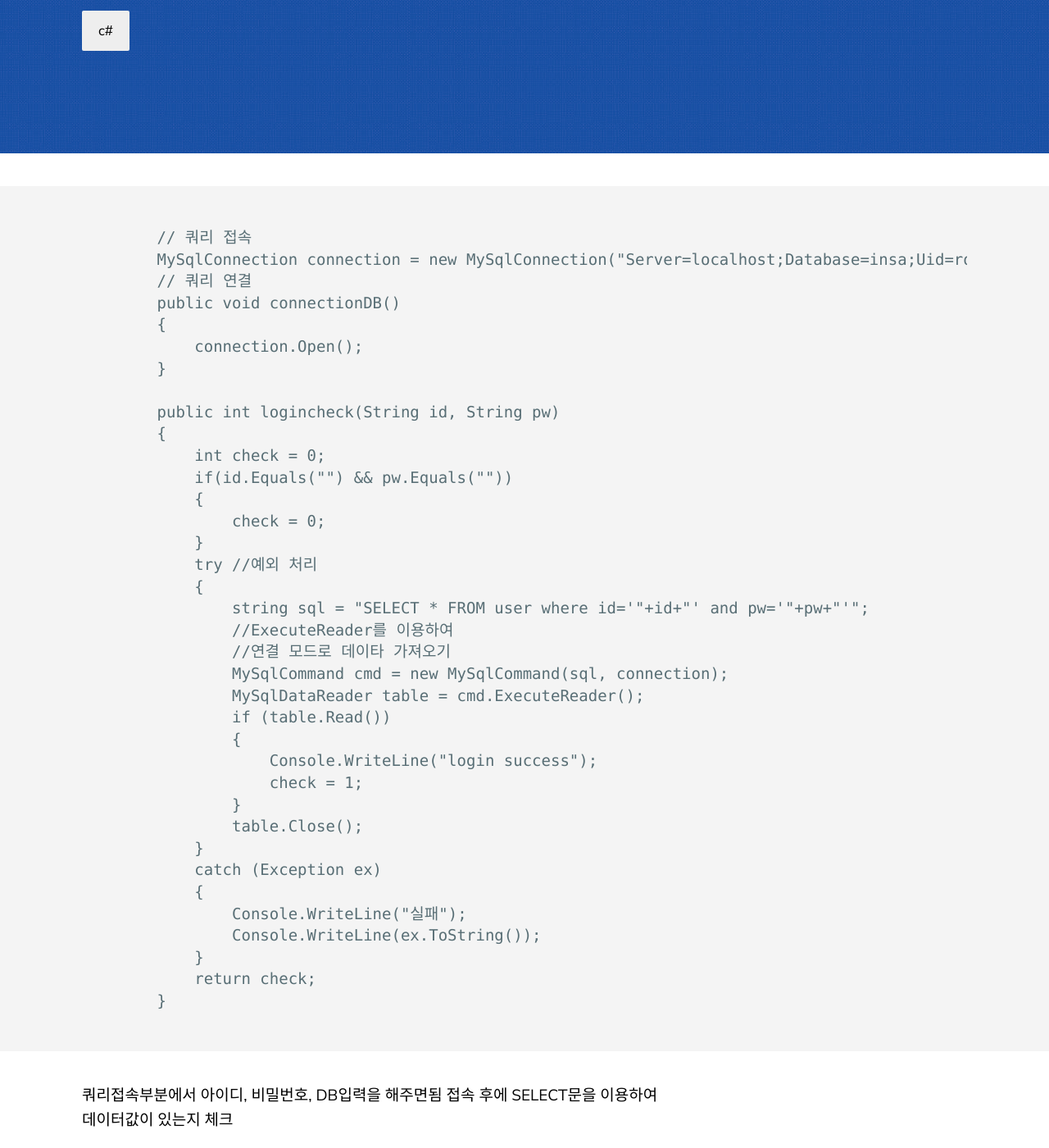
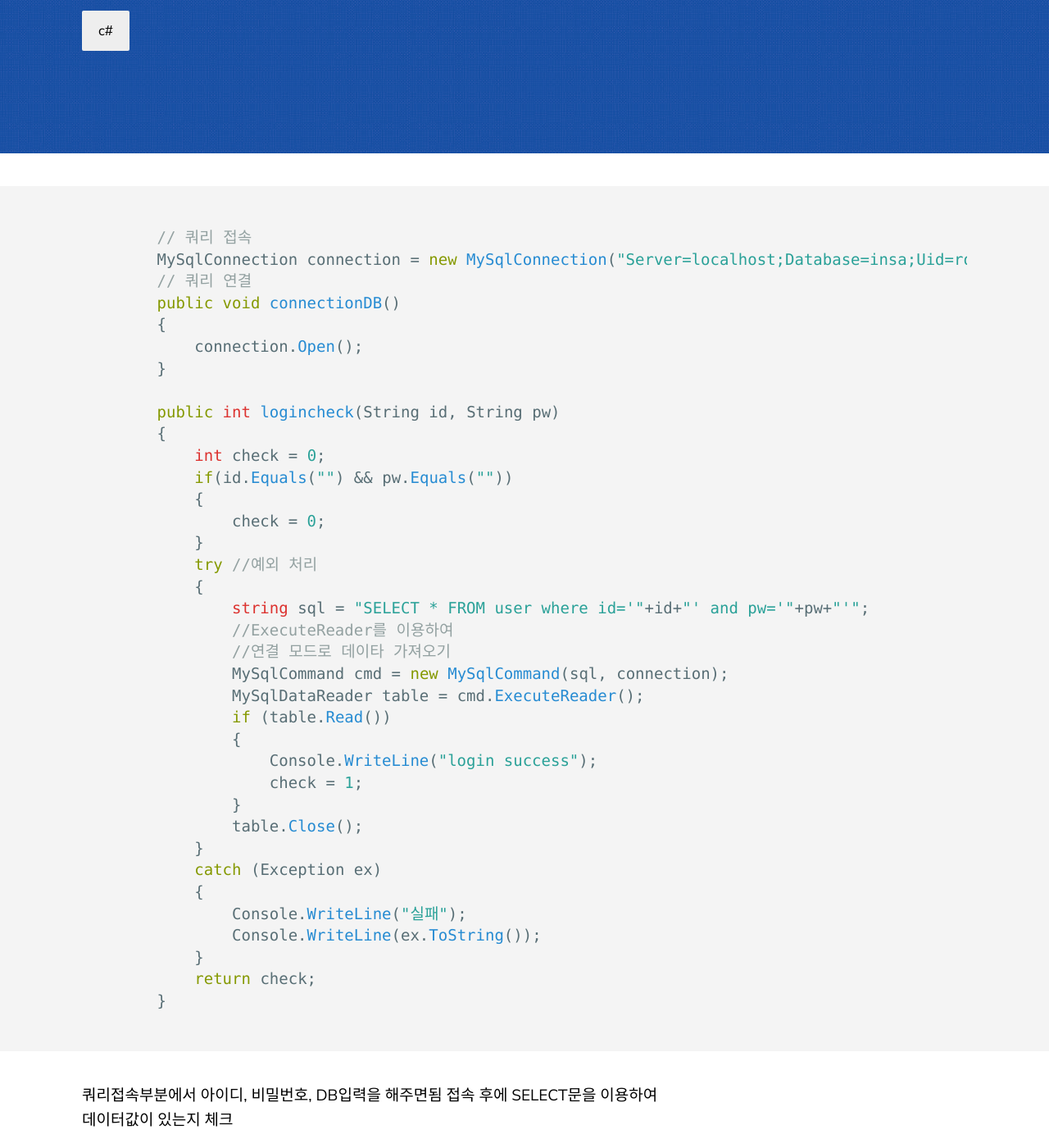
Before and after one commit to hwanghero/hwanghero.github.io, a Jekyll site: the page built from _posts/2020-03-18-c#-db-create.markdown, in a window 1280 px wide and 1400 px high, scrolled down 302 px. Shown: the whole window at 82% size. Built offline with Jekyll 4.4.1, drawn with Linux system fonts in a browser that asks for light colours.

Commit message:
Update 2020-03-18-c#-db-create.markdown

````diff
--- a/_posts/2020-03-18-c#-db-create.markdown
+++ b/_posts/2020-03-18-c#-db-create.markdown
@@ -4,7 +4,7 @@ title: "C# 데이터베이스 간단하게 연결 및 조회"
 categories: c#
 ---
 
-```
+```c#
         // 쿼리 접속
         MySqlConnection connection = new MySqlConnection("Server=localhost;Database=insa;Uid=root;Pwd=root;");
         // 쿼리 연결
````
